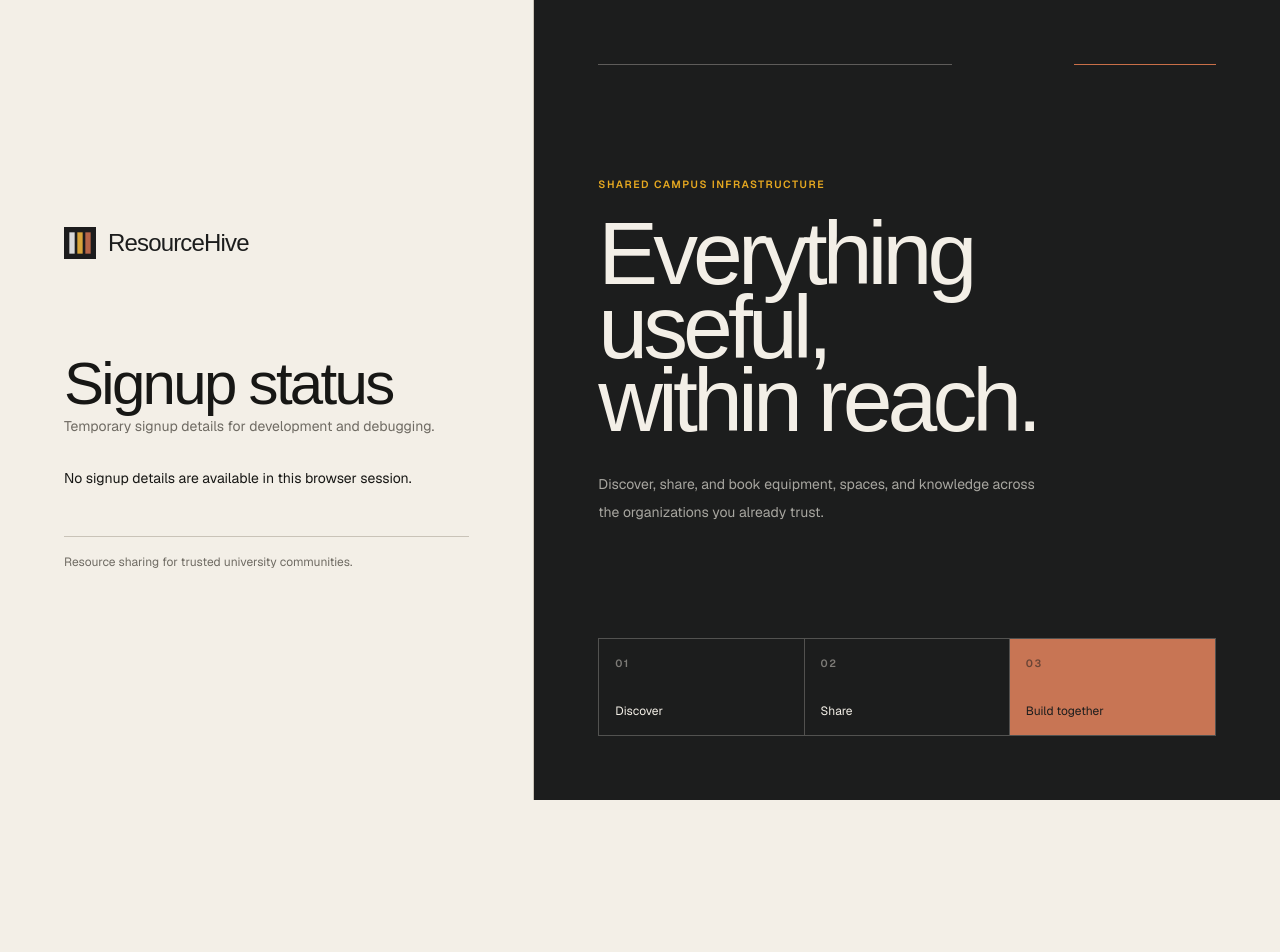
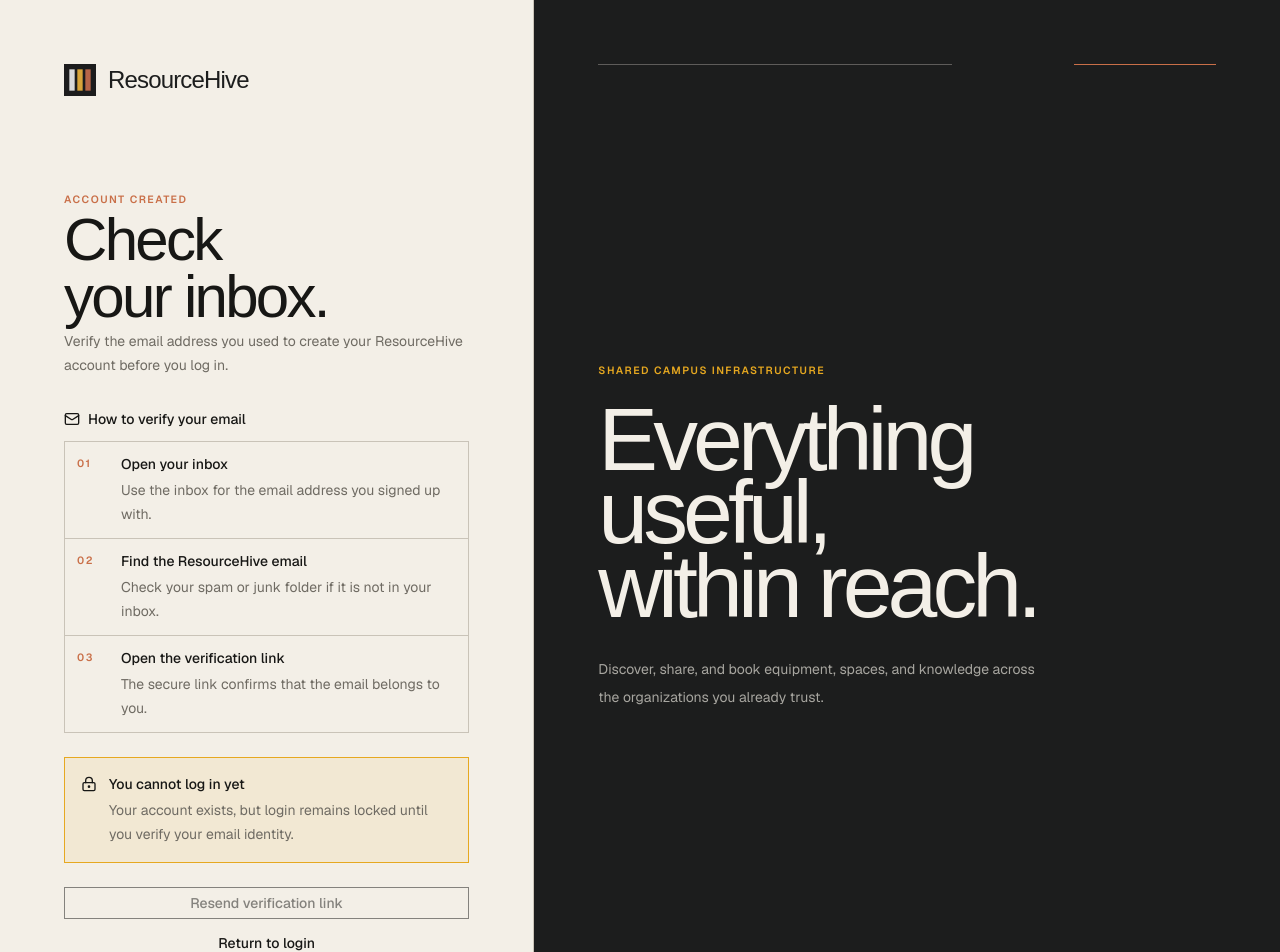
Before and after one commit to resourcehive-team/resourcehive, a Next.js app in the folder apps/web/: page /signup/status in a window 1280 px wide. Shown: the top 952 px of the page. Before the commit the page ends 800 px from the top, so only its background shows below. Built offline with nearby package versions, Linux system fonts and the light colour scheme; no server answers; a web font is replaced by a local one.

Commit message:
feat(web): guide users through email verification

```diff
--- a/apps/web/src/app/signup/status/page.tsx
+++ b/apps/web/src/app/signup/status/page.tsx
@@ -1,8 +1,12 @@
 "use client";
 
+import Link from "next/link";
 import { useMemo, useSyncExternalStore } from "react";
+import { Check, LockKeyhole, Mail } from "lucide-react";
 
 import { AuthShell } from "@/components/auth-shell";
+import { SignupVerificationStatusSync } from "@/components/signup-verification-status-sync";
+import { Badge } from "@/components/ui/badge";
 import { Button } from "@/components/ui/button";
 import {
   Card,
@@ -11,12 +15,26 @@ import {
   CardHeader,
   CardTitle,
 } from "@/components/ui/card";
-import { SignupVerificationStatusSync } from "@/components/signup-verification-status-sync";
 import {
   getSignupDebugDataSnapshot,
   parseSignupDebugData,
   subscribeToSignupDebugData,
 } from "@/lib/auth-storage";
+
+const verificationSteps = [
+  {
+    title: "Open your inbox",
+    description: "Use the inbox for the email address you signed up with.",
+  },
+  {
+    title: "Find the ResourceHive email",
+    description: "Check your spam or junk folder if it is not in your inbox.",
+  },
+  {
+    title: "Open the verification link",
+    description: "The secure link confirms that the email belongs to you.",
+  },
+] as const;
 
 export default function SignupStatusPage() {
   const storedSignup = useSyncExternalStore(
@@ -28,6 +46,7 @@ export default function SignupStatusPage() {
     () => parseSignupDebugData(storedSignup),
     [storedSignup],
   );
+  const isVerified = signup?.user.emailVerified === true;
 
   return (
     <AuthShell>
@@ -38,47 +57,150 @@ export default function SignupStatusPage() {
           verificationUrl={signup.developmentVerificationUrl}
         />
       )}
+
       <Card className="auth-form-card">
         <CardHeader>
-          <CardTitle className="auth-form-title">Signup status</CardTitle>
-          <CardDescription>
-            Temporary signup details for development and debugging.
+          <p className="eyebrow text-clay">
+            {isVerified ? "Verification complete" : "Account created"}
+          </p>
+          <CardTitle className="auth-form-title">
+            {isVerified ? "You’re ready to begin." : "Check your inbox."}
+          </CardTitle>
+          <CardDescription className="leading-6">
+            {isVerified ? (
+              "Your email address is verified. You can now log in to ResourceHive."
+            ) : signup ? (
+              <>
+                We created your account for{" "}
+                <strong className="font-medium text-foreground">
+                  {signup.user.email}
+                </strong>
+                . Verify this email address before you log in.
+              </>
+            ) : (
+              "Verify the email address you used to create your ResourceHive account before you log in."
+            )}
           </CardDescription>
         </CardHeader>
-        <CardContent>
-          {signup ? (
-            <dl className="grid grid-cols-[auto_1fr] gap-x-4 gap-y-3 text-sm [&>dd]:min-w-0 [&>dd]:break-words [&>dt]:font-medium [&>dt]:text-muted-foreground">
-              <dt>Name</dt>
-              <dd>
-                {signup.user.firstName} {signup.user.lastName}
-              </dd>
-              <dt>Email</dt>
-              <dd>{signup.user.email}</dd>
-              <dt>User ID</dt>
-              <dd>{signup.user.id}</dd>
-              <dt>Status</dt>
-              <dd>{signup.user.status}</dd>
-              <dt>Email verified</dt>
-              <dd>{signup.user.emailVerified ? "Yes" : "No"}</dd>
-              <dt>Organization</dt>
-              <dd>{signup.user.organization.name}</dd>
-              {signup.developmentVerificationUrl && (
+
+        <CardContent className="space-y-6">
+          {signup && (
+            <div className="grid grid-cols-2 border border-line text-sm">
+              <div className="border-r border-line p-3">
+                <p className="mb-2 text-xs text-muted-foreground">Account</p>
+                <Badge variant="success">
+                  <Check aria-hidden="true" /> Created
+                </Badge>
+              </div>
+              <div className="p-3">
+                <p className="mb-2 text-xs text-muted-foreground">
+                  Email verification
+                </p>
+                <Badge variant={isVerified ? "success" : "warning"}>
+                  {isVerified ? "Verified" : "Required"}
+                </Badge>
+              </div>
+            </div>
+          )}
+
+          {isVerified ? (
+            <div className="space-y-4">
+              <div className="flex gap-3 border border-sage bg-sage/45 p-4">
+                <Check className="mt-0.5 size-4 shrink-0" aria-hidden="true" />
+                <div>
+                  <p className="text-sm font-medium">Verification complete</p>
+                  <p className="mt-1 text-sm leading-6 text-muted-foreground">
+                    Your account is active and ready for you to use.
+                  </p>
+                </div>
+              </div>
+              <Button
+                className="w-full"
+                nativeButton={false}
+                render={<Link href="/login" />}
+              >
+                Continue to login
+              </Button>
+            </div>
+          ) : (
             <>
-                  <dt>Development verification</dt>
-                  <dd>
+              <section aria-labelledby="verification-steps-title">
+                <div className="mb-3 flex items-center gap-2">
+                  <Mail className="size-4" aria-hidden="true" />
+                  <h2
+                    id="verification-steps-title"
+                    className="text-sm font-medium"
+                  >
+                    How to verify your email
+                  </h2>
+                </div>
+                <ol className="border border-line">
+                  {verificationSteps.map((step, index) => (
+                    <li
+                      className="grid grid-cols-[2rem_1fr] gap-3 border-b border-line p-3 last:border-b-0"
+                      key={step.title}
+                    >
+                      <span className="eyebrow pt-0.5 text-clay">
+                        {String(index + 1).padStart(2, "0")}
+                      </span>
+                      <div>
+                        <p className="text-sm font-medium">{step.title}</p>
+                        <p className="mt-1 text-sm leading-6 text-muted-foreground">
+                          {step.description}
+                        </p>
+                      </div>
+                    </li>
+                  ))}
+                </ol>
+              </section>
+
+              <div className="flex gap-3 border border-ochre bg-ochre/10 p-4">
+                <LockKeyhole
+                  className="mt-0.5 size-4 shrink-0"
+                  aria-hidden="true"
+                />
+                <div>
+                  <p className="text-sm font-medium">You cannot log in yet</p>
+                  <p className="mt-1 text-sm leading-6 text-muted-foreground">
+                    Your account exists, but login remains locked until you
+                    verify your email identity.
+                  </p>
+                </div>
+              </div>
+
+              <div className="grid gap-2">
+                {signup?.developmentVerificationUrl && (
                   <Button
-                      size="sm"
                     nativeButton={false}
                     render={<a href={signup.developmentVerificationUrl} />}
                   >
-                      Verify email
+                    Open development verification link
                   </Button>
-                  </dd>
+                )}
+                <Button
+                  aria-describedby="resend-verification-help"
+                  disabled
+                  variant="outline"
+                >
+                  Resend verification link
+                </Button>
+                <Button
+                  nativeButton={false}
+                  render={<Link href="/login" />}
+                  variant="ghost"
+                >
+                  Return to login
+                </Button>
+              </div>
+
+              <p
+                className="text-xs leading-5 text-muted-foreground"
+                id="resend-verification-help"
+              >
+                Resending is not available yet. The original verification link
+                must be used for now.
+              </p>
             </>
-              )}
-            </dl>
-          ) : (
-            <p>No signup details are available in this browser session.</p>
           )}
         </CardContent>
       </Card>
```
Also changed, not shown: 1 other file (tests, documents, lock files or other folders). Lines whose indentation alone changed are shown as unchanged.
